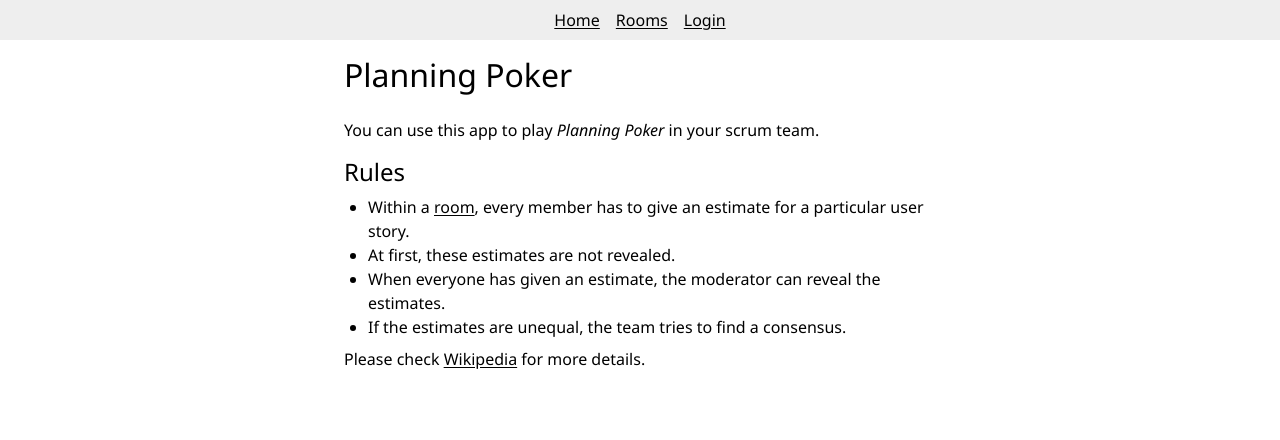
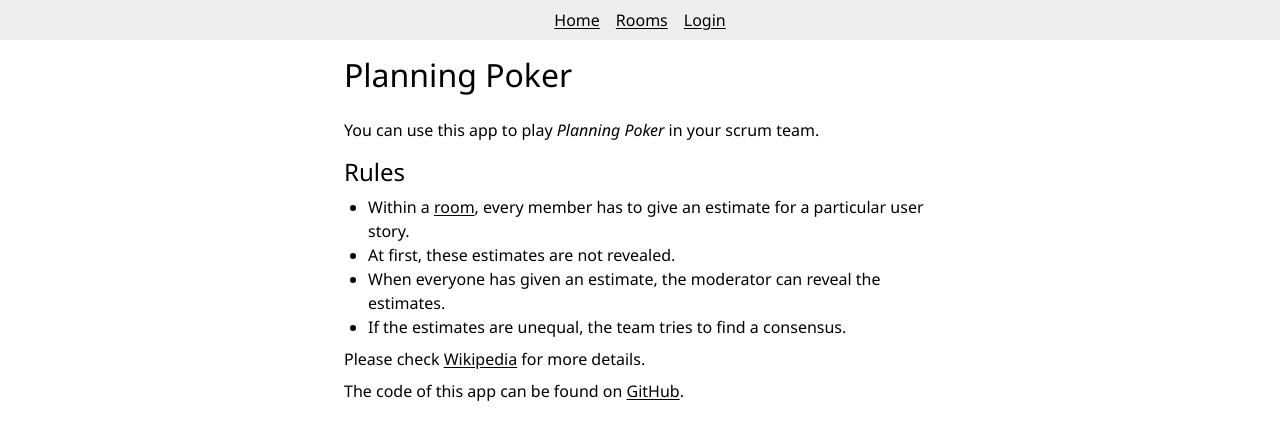
Before and after one commit to ScriptRaccoon/planning-poker, a SvelteKit app: page / in a window 1280 px wide. Shown: the top 440 px of the page. Built offline with nearby package versions, Linux system fonts and the light colour scheme.

Commit message:
add github link

```diff
--- a/src/routes/Home.svelte
+++ b/src/routes/Home.svelte
@@ -30,6 +30,13 @@
 	> for more details.
 </p>
 
+<p>
+	The code of this app can be found on <a
+		href="https://github.com/ScriptRaccoon/planning-poker"
+		target="_blank">GitHub</a
+	>.
+</p>
+
 <style>
 	ul {
 		padding-left: 1.5rem;
```
